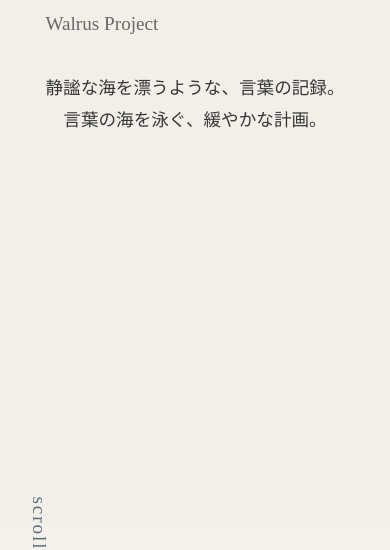
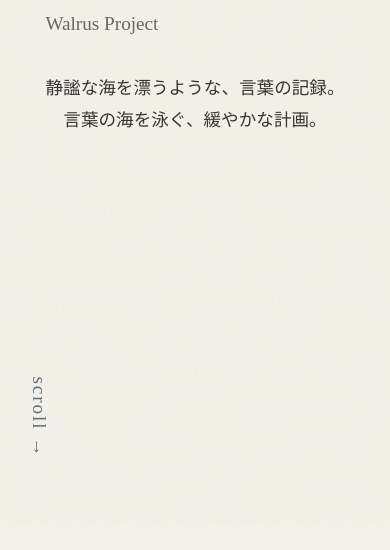
Before and after one commit to Kaizo-keikaku/kaizo.github.io, a plain HTML site: page index.html in a window 390 px wide. Shown: the part 318-868 px from the top of the page. Drawn offline with Linux system fonts and the light colour scheme; a web font is replaced by a local one.

Commit message:
Update style.css

```diff
--- a/style.css
+++ b/style.css
@@ -469,7 +469,7 @@ p { margin-bottom: 20px; text-align: justify; }
 
     .scroll-indicator {
         left: 20px;
-        bottom: 30px;
+        bottom: 150px;
     }
 
     .work-media {
```
